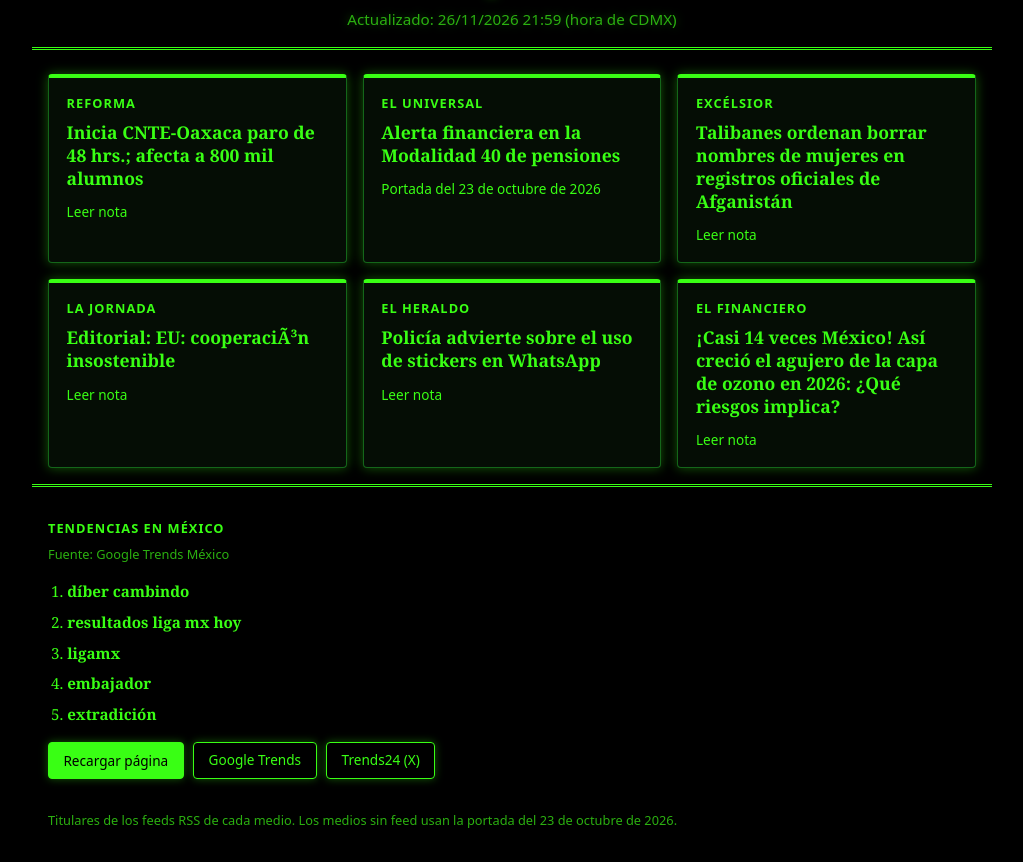
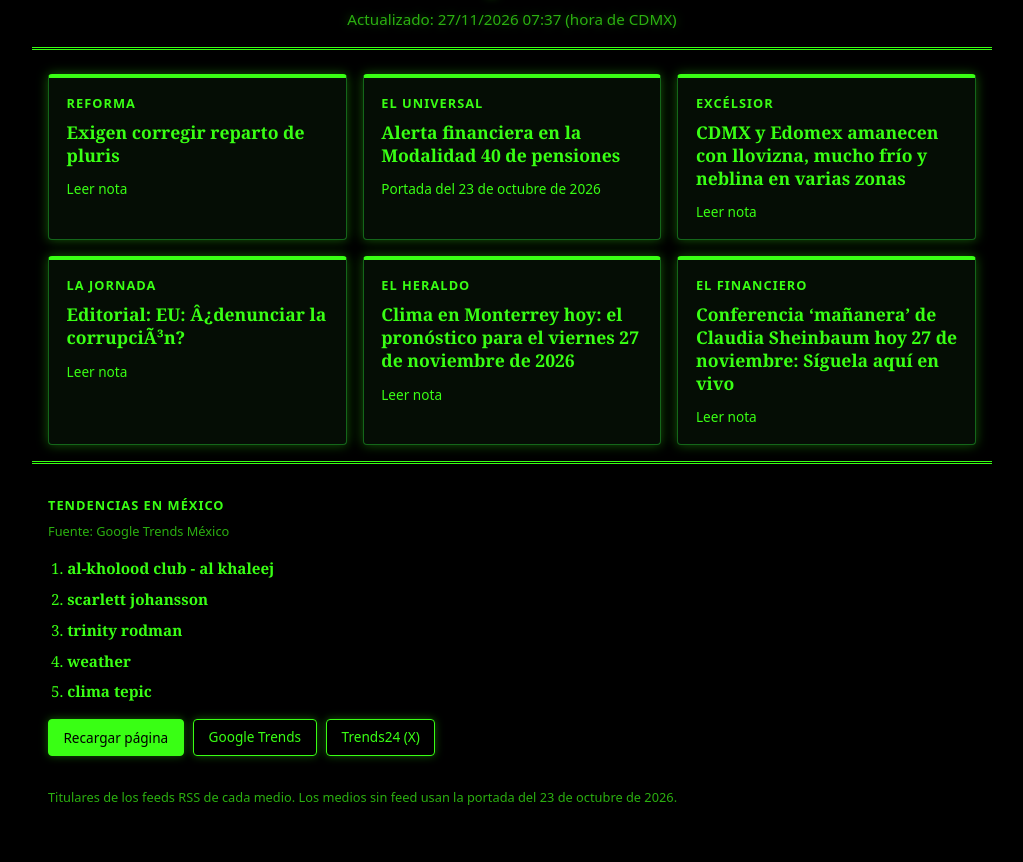
Before and after one commit to ToledoMarioA/cdmx-trending, a plain HTML site: page index.html in a window 1280 px wide. Shown: the part 88-950 px from the top of the page, without its empty margins (128-1151 px from the left). After the commit the page ends 927 px from the top, so only its background shows below. Drawn offline with Linux system fonts and the light colour scheme.

Commit message:
Actualizar tendencias

```diff
--- a/index.html
+++ b/index.html
@@ -35,14 +35,14 @@
 <body>
 <header>
   <h1>Encabezados de los periódicos de la CDMX</h1>
-  <p>Actualizado: 26/11/2026 21:59 (hora de CDMX)</p>
+  <p>Actualizado: 27/11/2026 07:37 (hora de CDMX)</p>
 </header>
 
 <main>
   <article>
     <h2>Reforma</h2>
-    <h3>Inicia CNTE-Oaxaca paro de 48 hrs.; afecta a 800 mil alumnos</h3>
-    <a href="https://www.reforma.com/inicia-cnte-oaxaca-paro-de-48-hrs-afecta-a-800-mil-alumnos/ar3322608">Leer nota</a>
+    <h3>Exigen corregir reparto de pluris</h3>
+    <a href="https://www.reforma.com/exigen-corregir-reparto-de-pluris/ar3322600">Leer nota</a>
   </article>
   <article>
     <h2>El Universal</h2>
@@ -51,23 +51,23 @@
   </article>
   <article>
     <h2>Excélsior</h2>
-    <h3>Talibanes ordenan borrar nombres de mujeres en registros oficiales de Afganistán</h3>
-    <a href="https://www.excelsior.com.mx/internacional/talibanes-prohiben-nombres-mujeres-balj-afganistan-bibi">Leer nota</a>
+    <h3>CDMX y Edomex amanecen con llovizna, mucho frío y neblina en varias zonas</h3>
+    <a href="https://www.excelsior.com.mx/ciudad-de-mexico/cdmx-y-edomex-amanece-con-llovizna-mucho-frio-y-neblina-varias-zonas">Leer nota</a>
   </article>
   <article>
     <h2>La Jornada</h2>
-    <h3>Editorial: EU: cooperaciÃ³n insostenible</h3>
-    <a href="https://www.jornada.com.mx/2026/11/26/opinion/002a1edi?partner=rss">Leer nota</a>
+    <h3>Editorial: EU: Â¿denunciar la corrupciÃ³n?</h3>
+    <a href="https://www.jornada.com.mx/2026/11/27/opinion/002a1edi?partner=rss">Leer nota</a>
   </article>
   <article>
     <h2>El Heraldo</h2>
-    <h3>Policía advierte sobre el uso de stickers en WhatsApp</h3>
-    <a href="https://www.informador.mx/mexico/policia-advierte-sobre-el-uso-de-stickers-en-whatsapp-20261126-0194.html">Leer nota</a>
+    <h3>Clima en Monterrey hoy: el pronóstico para el viernes 27 de noviembre de 2026</h3>
+    <a href="https://www.informador.mx/mexico/clima-en-monterrey-hoy-el-pronostico-para-el-viernes-27-de-noviembre-de-2026-20261127-0017.html">Leer nota</a>
   </article>
   <article>
     <h2>El Financiero</h2>
-    <h3>¡Casi 14 veces México! Así creció el agujero de la capa de ozono en 2026: ¿Qué riesgos implica?</h3>
-    <a href="https://www.elfinanciero.com.mx/ciencia/2026/11/26/casi-14-veces-mexico-asi-crecio-el-agujero-de-la-capa-de-ozono-en-2026-que-riesgos-implica/">Leer nota</a>
+    <h3>Conferencia ‘mañanera’ de Claudia Sheinbaum hoy 27 de noviembre: Síguela aquí en vivo</h3>
+    <a href="https://www.elfinanciero.com.mx/nacional/2026/11/27/claudia-sheinbaum-mananera-temas-hoy-27-de-noviembre-de-2026-en-vivo/">Leer nota</a>
   </article>
 </main>
 
@@ -75,11 +75,11 @@
   <h2>Tendencias en México</h2>
   <p class="note">Fuente: Google Trends México</p>
   <ol>
-    <li><strong>díber cambindo</strong></li>
-    <li><strong>resultados liga mx hoy</strong></li>
-    <li><strong>ligamx</strong></li>
-    <li><strong>embajador</strong></li>
-    <li><strong>extradición</strong></li>
+    <li><strong>al-kholood club - al khaleej</strong></li>
+    <li><strong>scarlett johansson</strong></li>
+    <li><strong>trinity rodman</strong></li>
+    <li><strong>weather</strong></li>
+    <li><strong>clima tepic</strong></li>
   </ol>
   <div class="actions">
     <button type="button" onclick="location.reload()">Recargar página</button>
```
